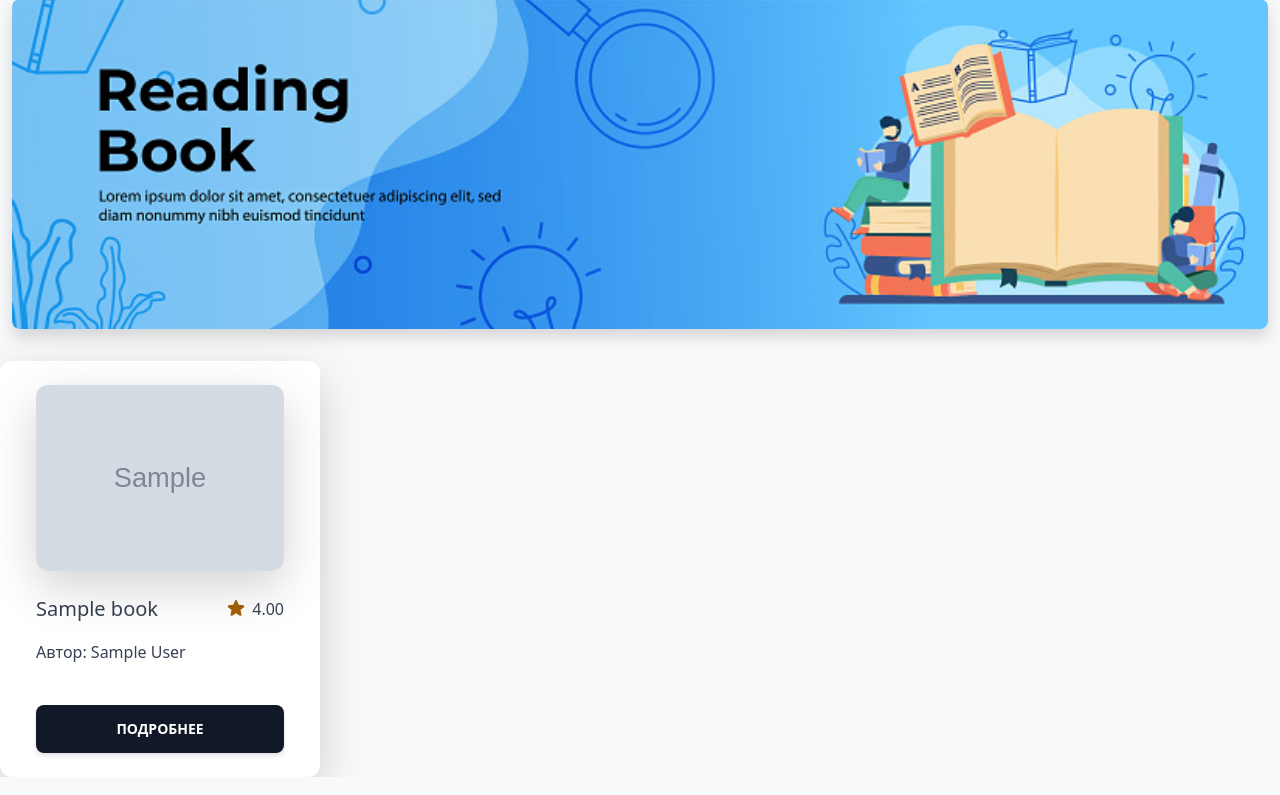
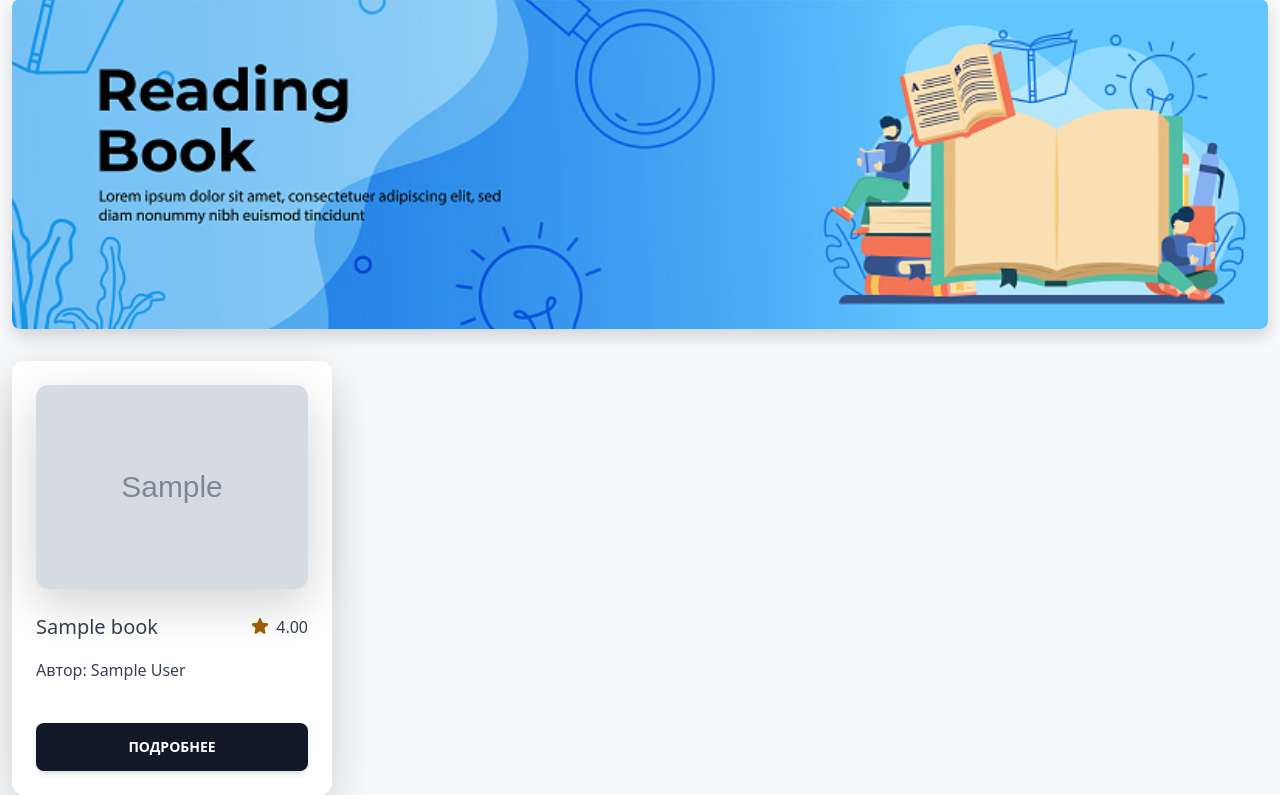
Before and after one commit to aliquis22/pythonPlatform, a Django app: page /books/ in a window 1280 px wide. Shown: the part 98-893 px from the top of the page. Run offline with Django 3.2, Linux system fonts and the light colour scheme; tables that the repository leaves empty hold one stand-in row (values such as "Sample post"); grey boxes marked "Sample" are stand-in pictures; some libraries are stand-ins or nearby versions.

Commit message:
Fixed books view problems

```diff
--- a/books/templates/books/books_list.html
+++ b/books/templates/books/books_list.html
@@ -3,7 +3,7 @@
 {% block content %}
 <img class="centered-image-book w-full mb-8 rounded-lg shadow" src="{% static 'img/book_template.jpg' %}"
      alt="Описание изображения">
-<div class="row book-card-deck">
+<div class="flex gap-8">
     {% if books %}
     {% for book in books %}
     <div class="relative flex w-full max-w-[20rem] flex-col rounded-xl bg-white bg-clip-border text-gray-700 shadow-lg">
@@ -35,7 +35,7 @@
                 Автор: {{ book.author }}
             </p>
         </div>
-        <div class="p-6 pt-3">
+        <div class="p-6 pt-3 mt-auto">
             <a href="{% url 'books:detail' book.id %}"><button
                     class="block w-full select-none rounded-lg bg-gray-900 py-3.5 px-7 text-center align-middle font-sans text-sm font-bold uppercase text-white shadow-md shadow-gray-900/10 transition-all hover:shadow-lg hover:shadow-gray-900/20 focus:opacity-[0.85] focus:shadow-none active:opacity-[0.85] active:shadow-none disabled:pointer-events-none disabled:opacity-50 disabled:shadow-none"
                     type="button">
--- a/books/templates/books/detail.html
+++ b/books/templates/books/detail.html
@@ -3,7 +3,7 @@
 {% block content %}
 <div class="flex gap-6">
     <div>
-        <img src="{{ book.cover_image.url }}" width="900px" class="rounded shadow-lg">
+        <img src="{{ book.cover_image.url }}" style="min-width: 350px; max-width: 400px;" class="rounded shadow-lg">
     </div>
     <div>
         <div class="flex justify-between">
```
